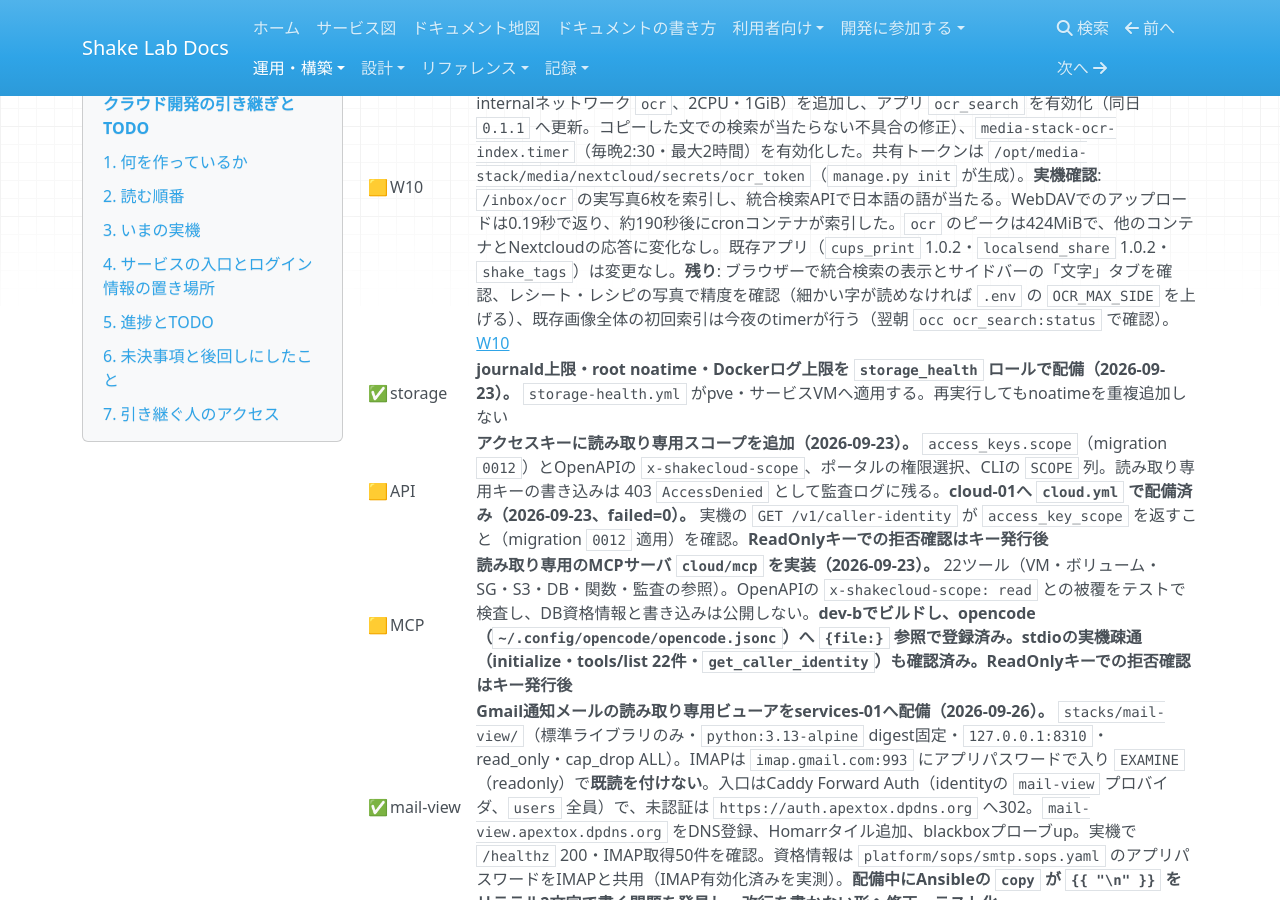
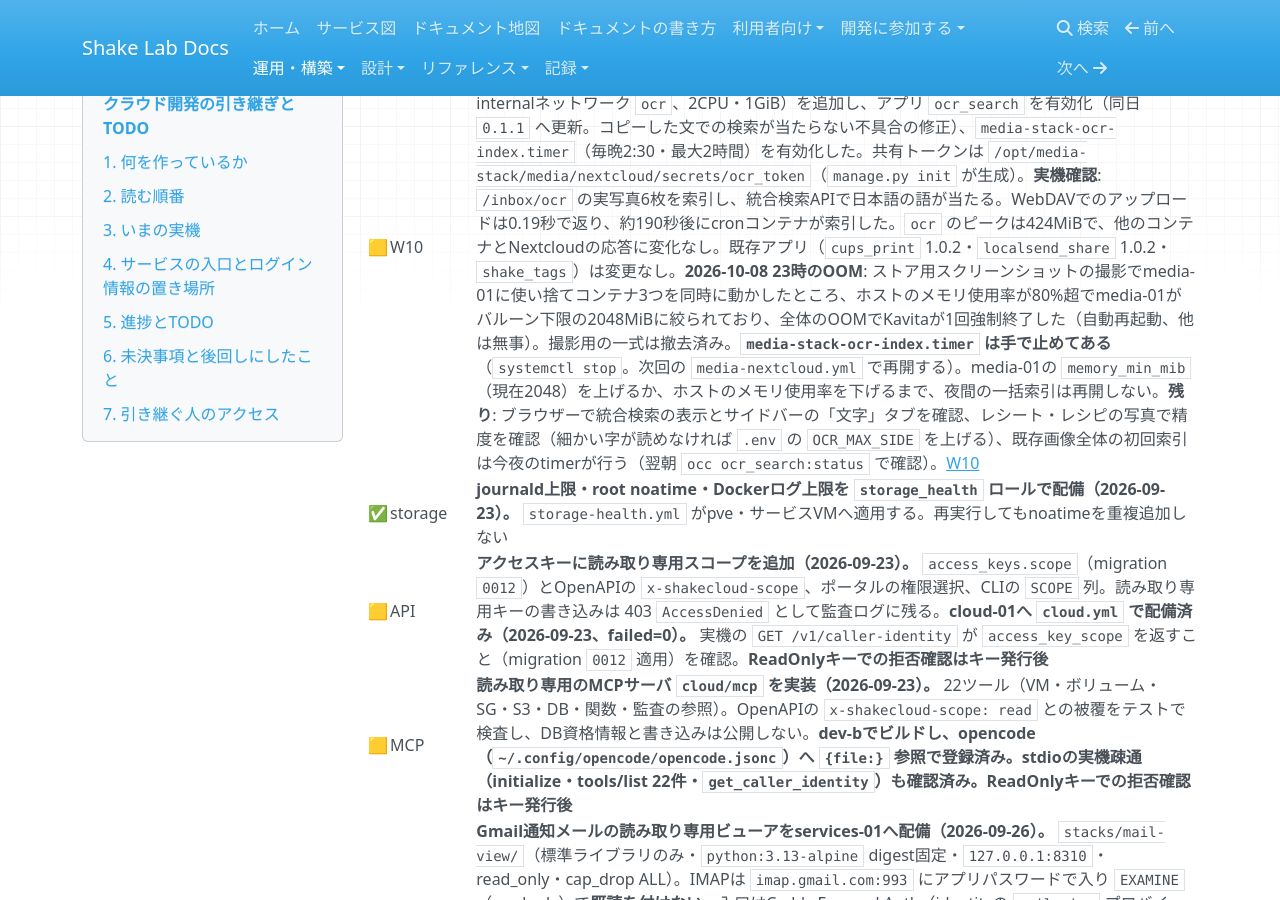
Before and after one commit to rurutheGeek/shake-cloud, an MkDocs documentation site: the page built from docs/operations/handover.md, in a window 1280 px wide and 900 px high, scrolled down 14741 px. Built offline with MkDocs 1.6.1, drawn with Linux system fonts in a browser that asks for light colours; nearby versions of some CDN libraries; a script that is not in the unit is left out.

Commit message:
fix(nextcloud): メモリ不足時にocrコンテナが先に止まるようにし、OOMの経緯を記録する
2026-10-08にmedia-01で全体のOOMが起き、Kavitaが強制終了した。ホストの
メモリ使用率が80%を超えるとmedia-01はバルーン下限の2048MiBに絞られ、
常用約1.5GiBにocrのピークが重なると不足しうる。状態を持たないocrに
oom_score_adj を付け、夜間timerを止めた経緯をW10と配備台帳へ書く。

Co-Authored-By: Claude Opus 5.5 <noreply@anthropic.com>

```diff
--- a/docs/operations/handover.md
+++ b/docs/operations/handover.md
@@ -205,7 +205,7 @@ sops --decrypt platform/sops/pve-users.sops.yaml
 | ✅ | HDDティア | **クラウドAPIに `disk_tier`（`ssd`＝既定 / `hdd`）を追加し、実機で確認（2026-10-03）。** HDD側は `pve_bulk_storage` ロールが `/srv/bulk/disks` を作り dir ストレージ `bulk-disks`（`content=images`、マウント確認後に登録）として追加。`00-bootstrap` が `CloudApiStorage` のACLを `/storage/bulk-disks` へ付与（`moved` で既存SSD ACLは作り直さず）。APIはインスタンスroot（WindowsのEFI/TPM含む）とボリュームの両方で `disk_tier` を受け、未知の値とHDD未設定デプロイは400、`GET /v1/capacity` の storage に `disk_tier` が付く。OpenAPI・client・CLI（`--disk-tier`）・Provider・ポータル・MCP・migration `0013`。**実機確認**: HDD VMが `virtio0: bulk-disks:5005/vm-5005-disk-0.qcow2` で起動し、HDDボリュームが holder 5997 の `unused0: bulk-disks:...raw` に作成、両方削除して残骸なし。**HDDは単一ディスク・USB・バックアップ/メディアと同居なので、`vm_disk_max_used_percent` はHDD全体の使用率で判定する。常用VM・DBにはssdを推奨** | [bulk-storage.md](bulk-storage.md)・[cloud-api.md](cloud-api.md) |
 | ✅ | バックアップ | **Tier1 VMの週次vzdumpとgame1セーブを追加（2026-09-22）。** `pve_backup` ロールが `bulk-backup`（`/srv/bulk/backups`）を登録し、毎週日曜06:00・snapshot・zstd・keep-last=4。未マウント時は止まる。game1は `/home` 全体を取らず `tools/game1-saves-backup.sh` でセーブのみ。**同じ筐体・単一ディスクなので外部コピーは未着手** | [backup.md](backup.md) |
 | 🟨 | W08 | **クライアント端末のバックアップを配備（2026-10-02）。** media-01 に `stacks/media/urbackup/`（`uroni/urbackup-server` digest固定、Web UI `127.0.0.1:55414`、クライアント `192.168.10.101:55413`、自動発見 `35623/udp`）を追加。6TB HDD の `/srv/bulk/client-backups` を `all_squash,anonuid=101` で media-01 だけへ export し、`/srv/media-stack/client-backups` へ NFS マウント（`RequiresMountsFor` に追加）。サーバー設定は `settings.json`＋`manage.py configure`（Web API）で冪等適用（`server_url`・`default_dirs=C:\Users`・`image_letters=C`・`internet_mode_enabled=false`）、管理者パスワードは `secrets/urbackup_admin_password`。SG に TCP 55413・UDP 35623、DNS に `backup`（ポータル）と `urbackup`（管理画面）、identity に Forward Auth プロバイダを追加（HTTPS は Authentik へ302）。**バックアップポータル**（`portal.py`＋`portal-web/`。UrBackup の状態・端末手順・USB接続のGalaxyをブラウザーから直接バックアップする WebUSB ボタン。保存先は HDD の `android/`）を追加。`media-verify` は全ユニット green、LAN から 55413 到達・55414/55415 閉を実測。**未完**: Windows実端末の初回バックアップとファイル/イメージ復元、Galaxy実端末での WebUSB バックアップ（写真・書類・APKの完走と2回目のスキップ）の実測、HDDの2次コピー | [W08](../development/W08-client-backup.md)・[client-backup.md](client-backup.md) |
-| 🟨 | W10 | **Nextcloudの画像OCR検索（`ocr_search`）をmedia-01へ配備（2026-10-08）。** アプリと認識サービスは公開リポジトリ [`rurutheGeek/nextcloud-ocr-search`](https://github.com/rurutheGeek/nextcloud-ocr-search)（リリース `v0.1.1`）。`media-nextcloud` プロジェクトに `ocr` コンテナ（`ocr-search-service:0.1.1`、ポート非公開、internalネットワーク `ocr`、2CPU・1GiB）を追加し、アプリ `ocr_search` を有効化（同日 `0.1.1` へ更新。コピーした文での検索が当たらない不具合の修正）、`media-stack-ocr-index.timer`（毎晩2:30・最大2時間）を有効化した。共有トークンは `/opt/media-stack/media/nextcloud/secrets/ocr_token`（`manage.py init` が生成）。**実機確認**: `/inbox/ocr` の実写真6枚を索引し、統合検索APIで日本語の語が当たる。WebDAVでのアップロードは0.19秒で返り、約190秒後にcronコンテナが索引した。`ocr` のピークは424MiBで、他のコンテナとNextcloudの応答に変化なし。既存アプリ（`cups_print` 1.0.2・`localsend_share` 1.0.2・`shake_tags`）は変更なし。**残り**: ブラウザーで統合検索の表示とサイドバーの「文字」タブを確認、レシート・レシピの写真で精度を確認（細かい字が読めなければ `.env` の `OCR_MAX_SIDE` を上げる）、既存画像全体の初回索引は今夜のtimerが行う（翌朝 `occ ocr_search:status` で確認）。[W10](../development/W10-ocr-search.md) |
+| 🟨 | W10 | **Nextcloudの画像OCR検索（`ocr_search`）をmedia-01へ配備（2026-10-08）。** アプリと認識サービスは公開リポジトリ [`rurutheGeek/nextcloud-ocr-search`](https://github.com/rurutheGeek/nextcloud-ocr-search)（リリース `v0.1.1`）。`media-nextcloud` プロジェクトに `ocr` コンテナ（`ocr-search-service:0.1.1`、ポート非公開、internalネットワーク `ocr`、2CPU・1GiB）を追加し、アプリ `ocr_search` を有効化（同日 `0.1.1` へ更新。コピーした文での検索が当たらない不具合の修正）、`media-stack-ocr-index.timer`（毎晩2:30・最大2時間）を有効化した。共有トークンは `/opt/media-stack/media/nextcloud/secrets/ocr_token`（`manage.py init` が生成）。**実機確認**: `/inbox/ocr` の実写真6枚を索引し、統合検索APIで日本語の語が当たる。WebDAVでのアップロードは0.19秒で返り、約190秒後にcronコンテナが索引した。`ocr` のピークは424MiBで、他のコンテナとNextcloudの応答に変化なし。既存アプリ（`cups_print` 1.0.2・`localsend_share` 1.0.2・`shake_tags`）は変更なし。**2026-10-08 23時のOOM**: ストア用スクリーンショットの撮影でmedia-01に使い捨てコンテナ3つを同時に動かしたところ、ホストのメモリ使用率が80%超でmedia-01がバルーン下限の2048MiBに絞られており、全体のOOMでKavitaが1回強制終了した（自動再起動、他は無事）。撮影用の一式は撤去済み。**`media-stack-ocr-index.timer` は手で止めてある**（`systemctl stop`。次回の `media-nextcloud.yml` で再開する）。media-01の `memory_min_mib`（現在2048）を上げるか、ホストのメモリ使用率を下げるまで、夜間の一括索引は再開しない。**残り**: ブラウザーで統合検索の表示とサイドバーの「文字」タブを確認、レシート・レシピの写真で精度を確認（細かい字が読めなければ `.env` の `OCR_MAX_SIDE` を上げる）、既存画像全体の初回索引は今夜のtimerが行う（翌朝 `occ ocr_search:status` で確認）。[W10](../development/W10-ocr-search.md) |
 | ✅ | storage | **journald上限・root noatime・Dockerログ上限を `storage_health` ロールで配備（2026-09-23）。** `storage-health.yml` がpve・サービスVMへ適用する。再実行してもnoatimeを重複追加しない | — |
 | 🟨 | API | **アクセスキーに読み取り専用スコープを追加（2026-09-23）。** `access_keys.scope`（migration `0012`）とOpenAPIの `x-shakecloud-scope`、ポータルの権限選択、CLIの `SCOPE` 列。読み取り専用キーの書き込みは 403 `AccessDenied` として監査ログに残る。**cloud-01へ `cloud.yml` で配備済み（2026-09-23、failed=0）。** 実機の `GET /v1/caller-identity` が `access_key_scope` を返すこと（migration `0012` 適用）を確認。**ReadOnlyキーでの拒否確認はキー発行後** | [cloud-api.md](cloud-api.md) |
 | 🟨 | MCP | **読み取り専用のMCPサーバ `cloud/mcp` を実装（2026-09-23）。** 22ツール（VM・ボリューム・SG・S3・DB・関数・監査の参照）。OpenAPIの `x-shakecloud-scope: read` との被覆をテストで検査し、DB資格情報と書き込みは公開しない。**dev-bでビルドし、opencode（`~/.config/opencode/opencode.jsonc`）へ `{file:}` 参照で登録済み。stdioの実機疎通（initialize・tools/list 22件・`get_caller_identity`）も確認済み。ReadOnlyキーでの拒否確認はキー発行後** | [mcp.md](mcp.md) |
--- a/stacks/media/nextcloud/compose.yaml
+++ b/stacks/media/nextcloud/compose.yaml
@@ -95,6 +95,9 @@ services:
     networks: [ocr]
     mem_limit: 1g
     cpus: 2
+    # VM全体がメモリ不足になったら、まずこのコンテナが止められるようにする
+    # （状態を持たず、止まっても画像はキューで待つ。2026-10-08のOOMを受けて追加）。
+    oom_score_adj: 500
     read_only: true
     tmpfs: [/tmp]
     cap_drop: [ALL]
```
Also changed, not shown: docs/development/W10-ocr-search.md (+1 -0 lines), 1 other file.
